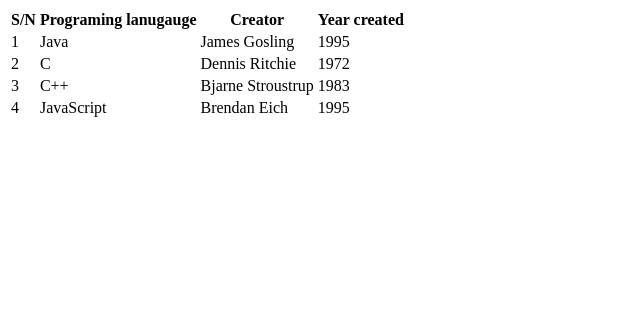
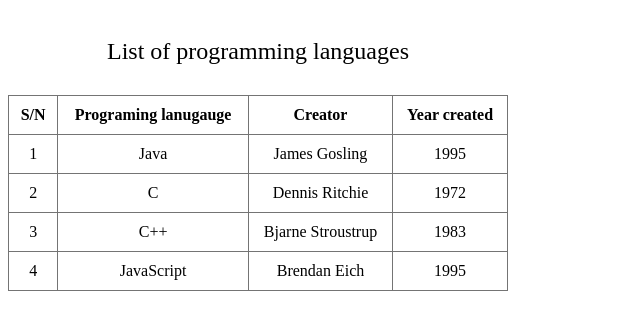
Before and after one commit to yemiSage/CWW-WebDev, a plain HTML site: page Assignment week 2/listoflanguages.html in a window 1280 px wide. Shown: the whole page, without its empty margins (0-640 px from the left). Drawn offline with Linux system fonts and the light colour scheme.

Commit message:
2nd assignment

```diff
--- a/Assignment week 2/listoflanguages.html
+++ b/Assignment week 2/listoflanguages.html
@@ -10,6 +10,9 @@
   <body>
     <div class="main">
       <table>
+        <caption>
+          List of programming languages
+        </caption>
         <tr>
           <th>S/N</th>
           <th>Programing lanugauge</th>
--- a/Assignment week 2/style.css
+++ b/Assignment week 2/style.css
@@ -0,0 +1,29 @@
+table{
+width: 500px;
+height: 00px;
+/*background-color: bisque;*/
+padding-top: 8px;
+padding-bottom: 0%;
+
+}
+
+th{
+    text-align: left;
+}
+
+table, th, td {
+    border: 1px solid #747474;
+    border-collapse: collapse;
+    padding: 10px;
+    text-align: center;
+}
+caption{
+    text-align: center;
+    padding: 30px;
+    font-size: 24px;
+}
+
+tr:nth-child(odd){
+    background-color:
+
+}
```
